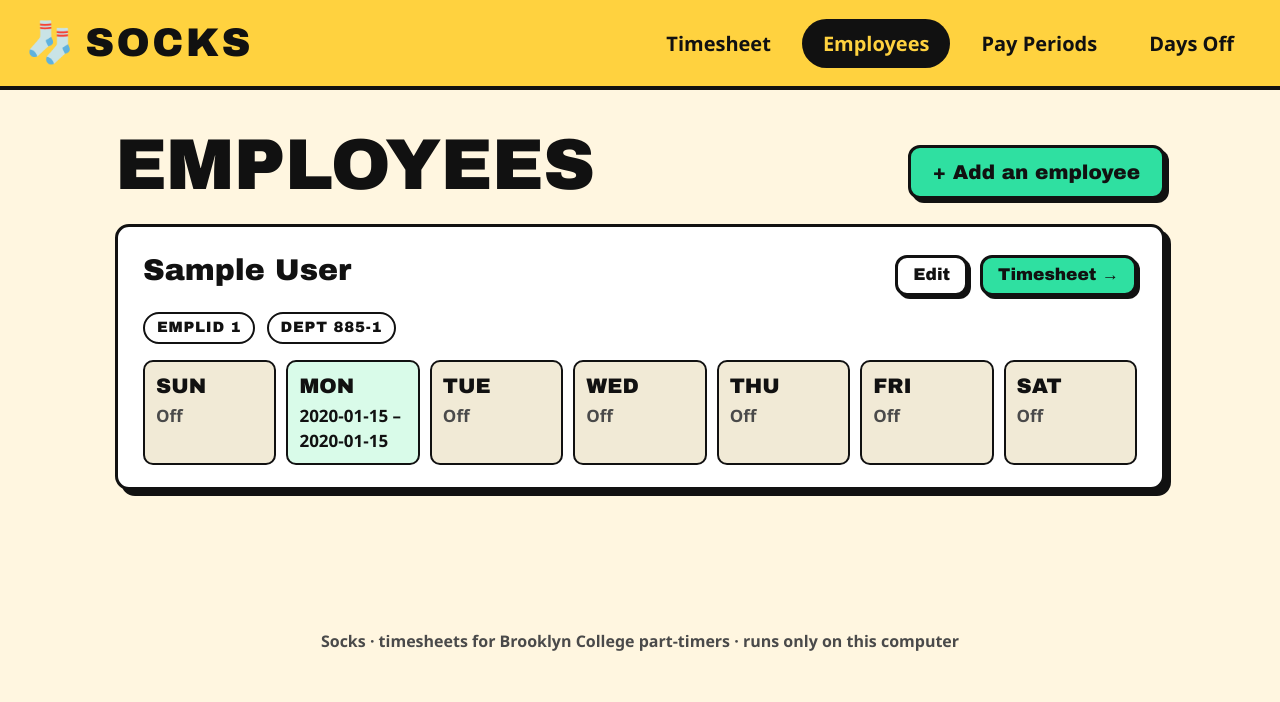
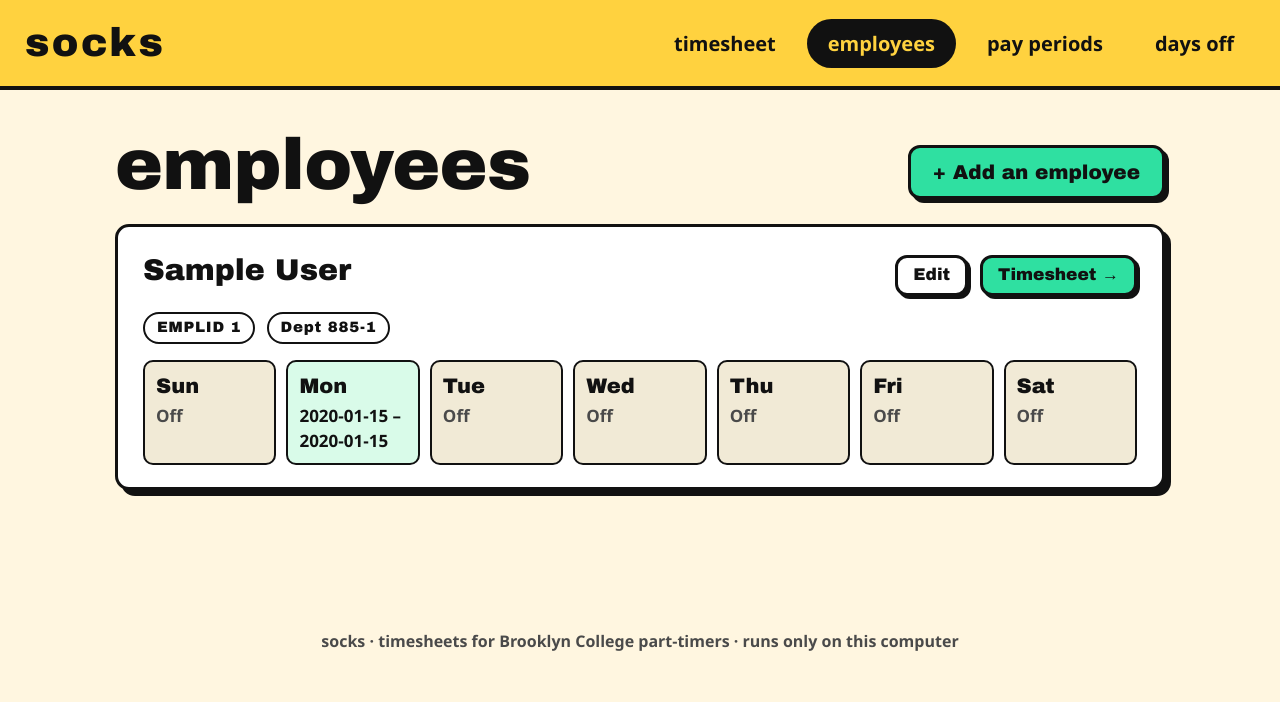
Before and after one commit to ShawnEvans77/Socks, a Flask app: page /employees in a window 1280 px wide. Shown: the top 702 px of the page. Run offline with Flask 3, Linux system fonts and the light colour scheme; tables that the repository leaves empty hold one stand-in row (values such as "Sample post").

Commit message:
Tone down all caps and add delete for saved timesheets
- Lowercase logo (no sock emoji), nav tabs and page headings; home
  heading is now "timesheet generator". Buttons, tags and labels use
  normal capitalization, and day names and table headers are no longer
  forced to uppercase. The bold look and heavy shadows are unchanged.
- Each saved timesheet on the home page gets a Delete button with a
  confirm prompt. Only files currently listed in the output folder can
  be deleted.

```diff
--- a/web/app.py
+++ b/web/app.py
@@ -286,6 +286,27 @@ def create_app(
             app.config["OUTPUT_DIR"], file_name,
             as_attachment=request.args.get("download") == "1", max_age=0,
         )
+
+    @app.post("/timesheets/delete")
+    def delete_timesheet():
+        file_name = request.form.get("file_name", "")
+        # Only delete a PDF that is listed directly in the output folder, so a
+        # crafted name can never reach anything outside it.
+        saved = {sheet["name"] for sheet in saved_timesheets()}
+        if file_name not in saved:
+            flash("That timesheet doesn't exist anymore.", "error")
+            return redirect(url_for("home"))
+        try:
+            (app.config["OUTPUT_DIR"] / file_name).unlink()
+        except OSError:
+            flash(
+                f"Couldn't delete {file_name}. If it's open in another program, "
+                "close it and try again.",
+                "error",
+            )
+        else:
+            flash(f"Deleted {file_name}.", "success")
+        return redirect(url_for("home"))
 
     # ── Employees ────────────────────────────────────────────────────────────
 
--- a/web/static/style.css
+++ b/web/static/style.css
@@ -74,8 +74,6 @@ small { font-weight: 600; opacity: 0.75; }
   border-bottom: 4px solid var(--line);
 }
 .brand { font-size: 2rem; letter-spacing: 0.06em; text-decoration: none; display: inline-flex; align-items: center; gap: 0.4rem; }
-.brand-sock { display: inline-block; transition: transform 0.25s; }
-.brand:hover .brand-sock { transform: rotate(-20deg) scale(1.15); }
 .topbar nav { display: flex; flex-wrap: wrap; gap: 0.5rem; }
 .topbar nav a {
   padding: 0.35rem 0.9rem; text-decoration: none; font-weight: 800;
@@ -215,7 +213,7 @@ form.inline { display: flex; flex-wrap: wrap; align-items: flex-end; gap: 1rem;
 .day:has(input[value="custom"]:checked) { background: var(--warn-bg); }
 
 .day-date { display: flex; flex-direction: column; line-height: 1.05; }
-.day-name { font-size: 1.7rem; text-transform: uppercase; }
+.day-name { font-size: 1.7rem; }
 .day-num { font-size: 1.05rem; color: var(--muted); }
 .plan-hours { font-size: 1.25rem; font-weight: 800; }
 .day-plan { display: flex; flex-direction: column; gap: 0.25rem; align-items: flex-start; }
@@ -283,7 +281,7 @@ form.inline { display: flex; flex-wrap: wrap; align-items: flex-end; gap: 1rem;
 }
 table { width: 100%; border-collapse: collapse; }
 th, td { text-align: left; padding: 0.6rem 0.9rem; white-space: nowrap; }
-th { background: var(--ink); color: var(--bg); font-size: 0.85rem; letter-spacing: 0.06em; text-transform: uppercase; }
+th { background: var(--ink); color: var(--bg); font-size: 0.85rem; letter-spacing: 0.04em; }
 tbody tr + tr td { border-top: 2px solid color-mix(in srgb, var(--line) 18%, transparent); }
 td.num, th.num { text-align: right; font-variant-numeric: tabular-nums; }
 tr.dim td { color: var(--muted); }
--- a/web/templates/base.html
+++ b/web/templates/base.html
@@ -9,12 +9,12 @@
 </head>
 <body>
   <header class="topbar">
-    <a class="brand" href="{{ url_for('home') }}"><span class="brand-sock">🧦</span> SOCKS</a>
+    <a class="brand" href="{{ url_for('home') }}">socks</a>
     <nav>
-      <a href="{{ url_for('home') }}" class="{{ 'on' if request.endpoint in ('home', 'timesheet', 'make_timesheet') }}">Timesheet</a>
-      <a href="{{ url_for('employees') }}" class="{{ 'on' if request.endpoint in ('employees', 'new_employee', 'create_employee', 'edit_employee', 'update_employee') }}">Employees</a>
-      <a href="{{ url_for('pay_periods') }}" class="{{ 'on' if request.endpoint in ('pay_periods', 'add_pay_period', 'edit_pay_period', 'update_pay_period') }}">Pay Periods</a>
-      <a href="{{ url_for('days_off') }}" class="{{ 'on' if request.endpoint in ('days_off', 'add_day_off', 'edit_day_off', 'update_day_off') }}">Days Off</a>
+      <a href="{{ url_for('home') }}" class="{{ 'on' if request.endpoint in ('home', 'timesheet', 'make_timesheet') }}">timesheet</a>
+      <a href="{{ url_for('employees') }}" class="{{ 'on' if request.endpoint in ('employees', 'new_employee', 'create_employee', 'edit_employee', 'update_employee') }}">employees</a>
+      <a href="{{ url_for('pay_periods') }}" class="{{ 'on' if request.endpoint in ('pay_periods', 'add_pay_period', 'edit_pay_period', 'update_pay_period') }}">pay periods</a>
+      <a href="{{ url_for('days_off') }}" class="{{ 'on' if request.endpoint in ('days_off', 'add_day_off', 'edit_day_off', 'update_day_off') }}">days off</a>
     </nav>
   </header>
 
@@ -32,6 +32,6 @@
     if (firstProblem) { firstProblem.scrollIntoView({ block: "center" }); }
   </script>
 
-  <footer>Socks · timesheets for Brooklyn College part-timers · runs only on this computer</footer>
+  <footer>socks · timesheets for Brooklyn College part-timers · runs only on this computer</footer>
 </body>
 </html>
--- a/web/templates/day_off_form.html
+++ b/web/templates/day_off_form.html
@@ -2,7 +2,7 @@
 {% block title %}Change day off{% endblock %}
 {% block content %}
 <a class="back" href="{{ url_for('days_off') }}">← Days off</a>
-<h1 class="hero">CHANGE <span class="mark">{{ date }}</span></h1>
+<h1 class="hero">change <span class="mark">{{ date }}</span></h1>
 
 <section class="card {{ 'has-error' if error }}">
   <form method="post" action="{{ url_for('update_day_off') }}" novalidate>
@@ -11,7 +11,7 @@
     {% if error %}<p class="field-error" role="alert">✘ {{ error }}</p>{% endif %}
     <p class="actions">
       <a class="btn" href="{{ url_for('days_off') }}">Cancel</a>
-      <button class="btn primary" type="submit">SAVE CHANGES</button>
+      <button class="btn primary" type="submit">Save changes</button>
     </p>
   </form>
 </section>
--- a/web/templates/days_off.html
+++ b/web/templates/days_off.html
@@ -1,7 +1,7 @@
 {% extends "base.html" %}
 {% block title %}Days off{% endblock %}
 {% block content %}
-<h1 class="hero">DAYS OFF</h1>
+<h1 class="hero">days off</h1>
 <p class="lead">Holidays and closed days. Nobody gets scheduled hours on these dates.</p>
 
 <section class="card {{ 'has-error' if error }}">
--- a/web/templates/employee_form.html
+++ b/web/templates/employee_form.html
@@ -2,7 +2,7 @@
 {% block title %}{{ 'Edit ' ~ employee.name if employee else 'Add an employee' }}{% endblock %}
 {% block content %}
 <a class="back" href="{{ url_for('employees') }}">← Employees</a>
-<h1 class="hero">{{ employee.name if employee else 'NEW EMPLOYEE' }}</h1>
+<h1 class="hero">{{ employee.name if employee else 'new employee' }}</h1>
 
 {% if errors or day_errors %}<div class="alert error" role="alert">✘ Fix the highlighted problem, then save again.</div>{% endif %}
 
@@ -63,7 +63,7 @@
 
   <div class="go-bar">
     <a class="btn" href="{{ url_for('employees') }}">Cancel</a>
-    <button class="btn primary big" type="submit">{{ 'SAVE CHANGES' if employee else 'ADD EMPLOYEE' }}</button>
+    <button class="btn primary big" type="submit">{{ 'Save changes' if employee else 'Add employee' }}</button>
   </div>
 </form>
 {% endblock %}
--- a/web/templates/employees.html
+++ b/web/templates/employees.html
@@ -2,7 +2,7 @@
 {% block title %}Employees{% endblock %}
 {% block content %}
 <div class="title-row">
-  <h1 class="hero">EMPLOYEES</h1>
+  <h1 class="hero">employees</h1>
   <a class="btn primary" href="{{ url_for('new_employee') }}">+ Add an employee</a>
 </div>
 
@@ -21,7 +21,7 @@
     </div>
     <p>
       <span class="tag">EMPLID {{ employee.emplid or 'not set' }}</span>
-      <span class="tag">DEPT {{ dept_prefix }}-{{ employee.budget }}</span>
+      <span class="tag">Dept {{ dept_prefix }}-{{ employee.budget }}</span>
     </p>
     <div class="week">
       {% for segments in employee.schedule %}
--- a/web/templates/pay_period_form.html
+++ b/web/templates/pay_period_form.html
@@ -2,7 +2,7 @@
 {% block title %}Edit pay period {{ period.pay_period }}{% endblock %}
 {% block content %}
 <a class="back" href="{{ url_for('pay_periods') }}">← Pay periods</a>
-<h1 class="hero">PAY PERIOD <span class="mark">#{{ period.pay_period }}</span></h1>
+<h1 class="hero">pay period <span class="mark">#{{ period.pay_period }}</span></h1>
 
 <section class="card {{ 'has-error' if error }}">
   <p class="muted">Currently {{ period.start_date }} → {{ period.end_date }}. The end date is always 14 days from the start.</p>
@@ -16,7 +16,7 @@
     {% if error %}<p class="field-error" role="alert">✘ {{ error }}</p>{% endif %}
     <p class="actions">
       <a class="btn" href="{{ url_for('pay_periods') }}">Cancel</a>
-      <button class="btn primary" type="submit">SAVE CHANGES</button>
+      <button class="btn primary" type="submit">Save changes</button>
     </p>
   </form>
 </section>
--- a/web/templates/pay_periods.html
+++ b/web/templates/pay_periods.html
@@ -1,7 +1,7 @@
 {% extends "base.html" %}
 {% block title %}Pay periods{% endblock %}
 {% block content %}
-<h1 class="hero">PAY PERIODS</h1>
+<h1 class="hero">pay periods</h1>
 
 <section class="card {{ 'has-error' if error }}">
   <h2>Add a pay period</h2>
--- a/web/templates/timesheet.html
+++ b/web/templates/timesheet.html
@@ -66,12 +66,12 @@
           </div>
           <div class="day-plan">
             {% if day.is_holiday %}
-              <span class="tag holiday">DAY OFF / HOLIDAY</span>
+              <span class="tag holiday">Day off / holiday</span>
               {% if day.scheduled %}<span class="muted strike">{{ day.scheduled_text }}</span>{% endif %}
             {% elif day.scheduled %}
               <span class="plan-hours">{{ day.scheduled_text }}</span>
             {% else %}
-              <span class="tag">NOT SCHEDULED</span>
+              <span class="tag">Not scheduled</span>
             {% endif %}
           </div>
           <div class="day-choice">
@@ -116,7 +116,7 @@
 
   <div class="go-bar">
     <span><span class="step">3</span> <strong>Pay period #{{ period }}</strong> <span class="muted">{{ period_range }}</span></span>
-    <button class="btn primary big" type="submit">🧦 MAKE MY TIMESHEET</button>
+    <button class="btn primary big" type="submit">🧦 Make my timesheet</button>
   </div>
 </form>
 {% endif %}
```
Also changed, not shown: tests/test_web.py (+26 -3 lines), web/templates/home.html (+6 -2 lines), web/templates/result.html (+7 -7 lines).
